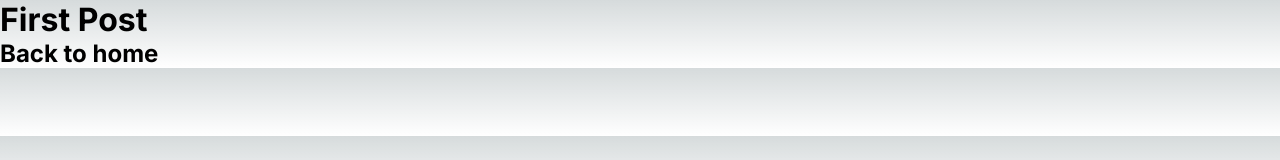
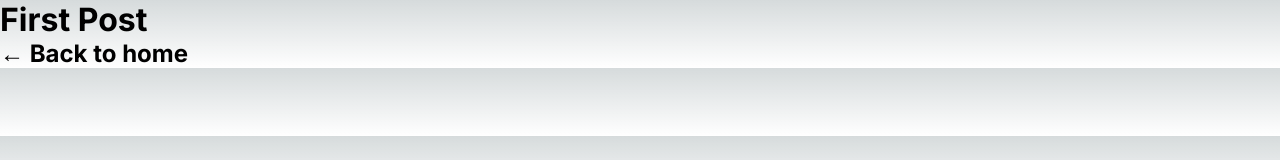
Before and after one commit to cayleeclaww/Create-NextJS-App, a Next.js app: page /posts/first-post in a window 1280 px wide. Shown: the top 160 px of the page. Built offline with nearby package versions, Linux system fonts and the light colour scheme.

Commit message:
Learning and added metadata object

```diff
--- a/src/app/posts/first-post/page.js
+++ b/src/app/posts/first-post/page.js
@@ -1,11 +1,22 @@
 import Link from 'next/link';
+import Head from 'next/head';
+
+
+// The <Head> </Head> tag does NOT work any longer - must be the below metadata object instead for each page
+export const metadata = {
+  title: 'First Post',
+  description: 'The first post of Autoimmune Eats',
+}
 
 export default function FirstPost() {
   return (
     <>
+      {/* <Head> */}
+        <title>First Post</title>
+      {/* </Head> */}
       <h1>First Post</h1>
       <h2>
-        <Link href="/">Back to home</Link>
+        <Link href="/">← Back to home</Link>
       </h2>
     </>
   );
```
